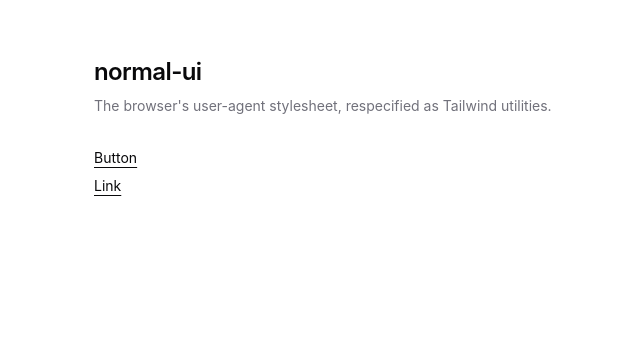
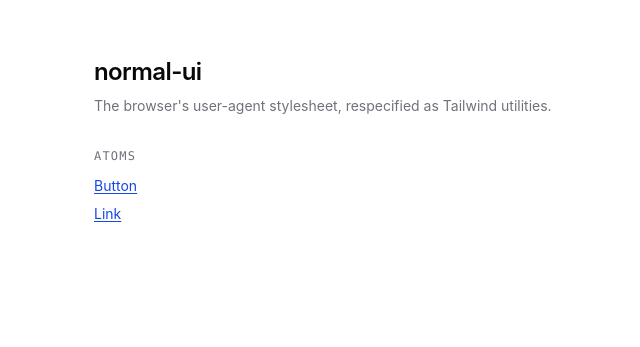
Before and after one commit to imsus/normal-ui, an Astro site: page / in a window 1280 px wide. Shown: the whole page, without its empty margins (234-874 px from the left). Built offline with nearby package versions, Linux system fonts and the light colour scheme; Astro itself is replaced by a stand-in of ours.

Commit message:
feat: group homepage index by atomic design stage
Data-driven stages array; only Atoms (Button, Link) exist today and item
links now compose the shared anchor baseline instead of ad-hoc classes.

```diff
--- a/src/pages/index.astro
+++ b/src/pages/index.astro
@@ -1,5 +1,18 @@
 ---
 import Base from "../layouts/Base.astro";
+import { linkClass } from "../components/link-class";
+
+// Atomic-design stages (Frost: atom → molecule → organism → template → page).
+// Only Atoms exist today; new stages slot in here as files land.
+const stages = [
+  {
+    name: "Atoms",
+    items: [
+      { label: "Button", href: "/buttons/" },
+      { label: "Link", href: "/link/" },
+    ],
+  },
+];
 ---
 
 <Base title="Components">
@@ -10,8 +23,20 @@
     </p>
   </header>
 
-  <ul class="flex list-none flex-col items-start gap-2 p-0 text-sm">
-    <li><a class="underline underline-offset-4 hover:brightness-95" href="/buttons/">Button</a></li>
-    <li><a class="underline underline-offset-4 hover:brightness-95" href="/link/">Link</a></li>
-  </ul>
+  {
+    stages.map((stage) => (
+      <section class="flex flex-col gap-3">
+        <h2 class="font-mono text-xs tracking-widest text-zinc-500 uppercase">{stage.name}</h2>
+        <ul class="flex list-none flex-col items-start gap-2 p-0 text-sm">
+          {stage.items.map((item) => (
+            <li>
+              <a class={linkClass} href={item.href}>
+                {item.label}
+              </a>
+            </li>
+          ))}
+        </ul>
+      </section>
+    ))
+  }
 </Base>
```
